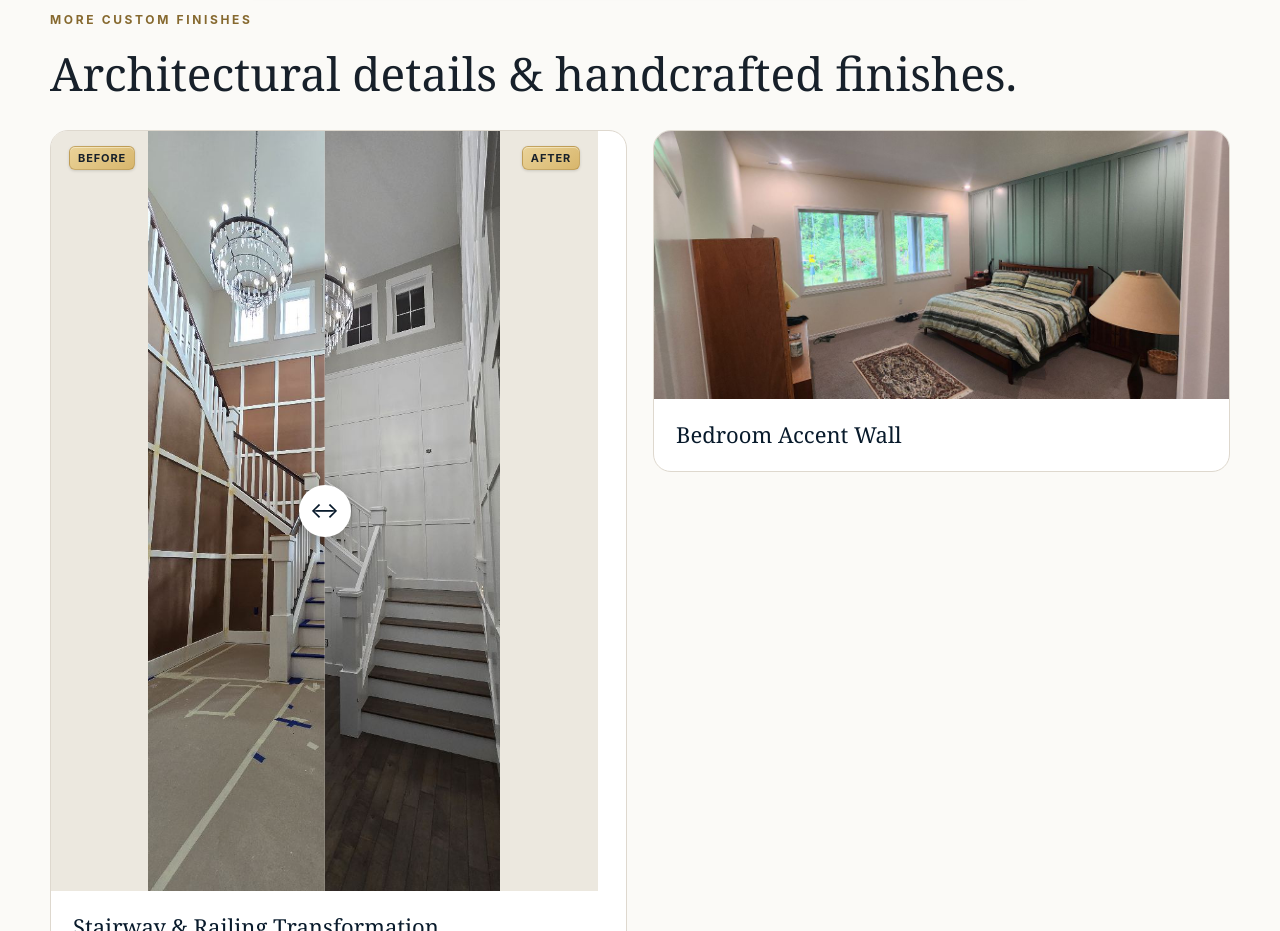
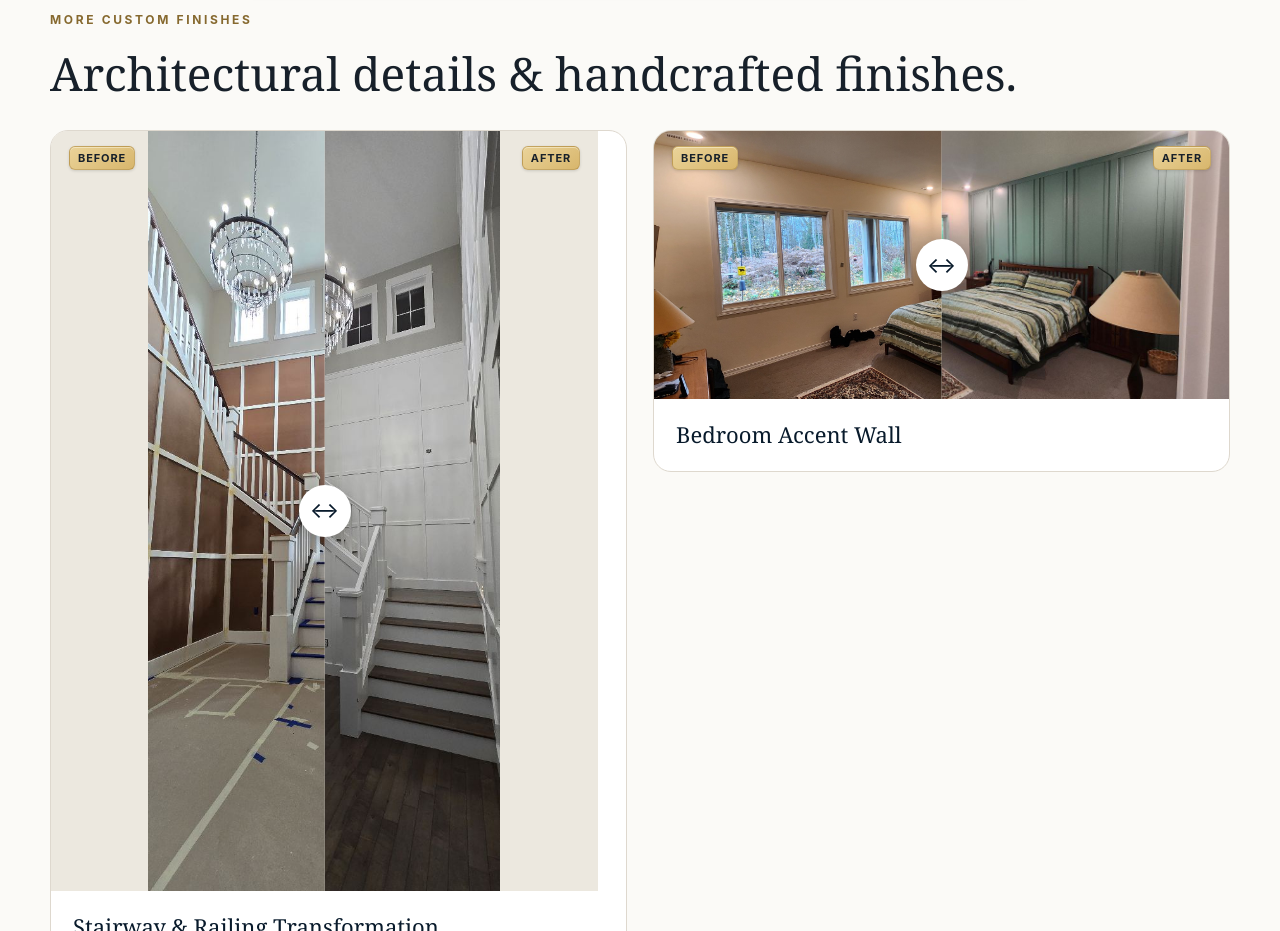
Before and after one commit to Seacol-Painting/seacol_website_master, a plain HTML site: page gallery-custom.html in a window 1280 px wide. Shown: the part 2400-3331 px from the top of the page. Drawn offline with Linux system fonts and the light colour scheme.

Commit message:
Complete bedroom comparison with supplied original before photograph

```diff
--- a/gallery-custom.html
+++ b/gallery-custom.html
@@ -92,7 +92,7 @@
     <section class="project-additions" aria-labelledby="more-custom-title">
       <p class="eyebrow dark">More custom finishes</p>
       <h2 id="more-custom-title">Architectural details &amp; handcrafted finishes.</h2>
-      <div class="project-photo-grid"><figure><div class="comparison gallery-comparison" data-comparison style="--photo-ratio:554/1200" data-ratio-ready="true"><img src="assets/projects/review-0268.jpg" alt="Stairway &amp; Railing Transformation after" loading="lazy" decoding="async" /><div class="comparison-after"><img src="assets/projects/review-0249.jpg" alt="Stairway &amp; Railing Transformation before" loading="lazy" decoding="async" /></div><input type="range" min="0" max="100" value="50" aria-label="Compare Stairway &amp; Railing Transformation before and after" /><span class="label before">Before</span><span class="label after">After</span></div><figcaption>Stairway &amp; Railing Transformation</figcaption></figure><figure><img src="assets/projects/review-0239.jpg" alt="Bedroom with decorative paneling and a finished accent wall" width="1200" height="560" loading="lazy" decoding="async" /><figcaption>Bedroom Accent Wall</figcaption></figure>
+      <div class="project-photo-grid"><figure><div class="comparison gallery-comparison" data-comparison style="--photo-ratio:554/1200" data-ratio-ready="true"><img src="assets/projects/review-0268.jpg" alt="Stairway &amp; Railing Transformation after" loading="lazy" decoding="async" /><div class="comparison-after"><img src="assets/projects/review-0249.jpg" alt="Stairway &amp; Railing Transformation before" loading="lazy" decoding="async" /></div><input type="range" min="0" max="100" value="50" aria-label="Compare Stairway &amp; Railing Transformation before and after" /><span class="label before">Before</span><span class="label after">After</span></div><figcaption>Stairway &amp; Railing Transformation</figcaption></figure><figure id="bedroom-accent-wall"><div class="comparison gallery-comparison" data-comparison><img src="assets/projects/review-0239.jpg" alt="Bedroom after decorative accent wall installation and painting" loading="lazy" decoding="async" /><div class="comparison-after"><img src="assets/projects/bedroom-before-original.jpg" alt="Bedroom before decorative accent wall installation and painting" loading="lazy" decoding="async" /></div><input type="range" min="0" max="100" value="50" aria-label="Compare bedroom accent wall before and after" /><span class="label before">Before</span><span class="label after">After</span></div><figcaption>Bedroom Accent Wall</figcaption></figure>
         <figure><div class="comparison gallery-comparison" data-comparison style="--photo-ratio:1200/554" data-ratio-ready="true"><img src="assets/projects/custom-geometric-wall.jpg" alt="Geometric Accent Wall after" loading="lazy" decoding="async" /><div class="comparison-after"><img src="assets/projects/review-0480.jpg" alt="Geometric Accent Wall before" loading="lazy" decoding="async" /></div><input type="range" min="0" max="100" value="50" aria-label="Compare Geometric Accent Wall before and after" /><span class="label before">Before</span><span class="label after">After</span></div><figcaption>Geometric Accent Wall</figcaption></figure>
         <figure><div class="comparison gallery-comparison" data-comparison style="--photo-ratio:1200/568" data-ratio-ready="true"><img src="assets/projects/custom-media-built-in.jpg" alt="Media Wall &amp; Built-Ins after" loading="lazy" decoding="async" /><div class="comparison-after"><img src="assets/projects/review-0503.jpg" alt="Media Wall &amp; Built-Ins before" loading="lazy" decoding="async" /></div><input type="range" min="0" max="100" value="50" aria-label="Compare Media Wall &amp; Built-Ins before and after" /><span class="label before">Before</span><span class="label after">After</span></div><figcaption>Media Wall &amp; Built-Ins</figcaption></figure>
         <figure><div class="comparison gallery-comparison" data-comparison style="--photo-ratio:1200/569" data-ratio-ready="true"><img src="assets/projects/custom-fireplace-detail.jpg" alt="Fireplace &amp; Surround after" loading="lazy" decoding="async" /><div class="comparison-after"><img src="assets/projects/review-0425.jpg" alt="Fireplace &amp; Surround before" loading="lazy" decoding="async" /></div><input type="range" min="0" max="100" value="50" aria-label="Compare Fireplace &amp; Surround before and after" /><span class="label before">Before</span><span class="label after">After</span></div><figcaption>Fireplace &amp; Surround</figcaption></figure>
```
Also changed, not shown: assets/projects/bedroom-before-original.jpg (added).
